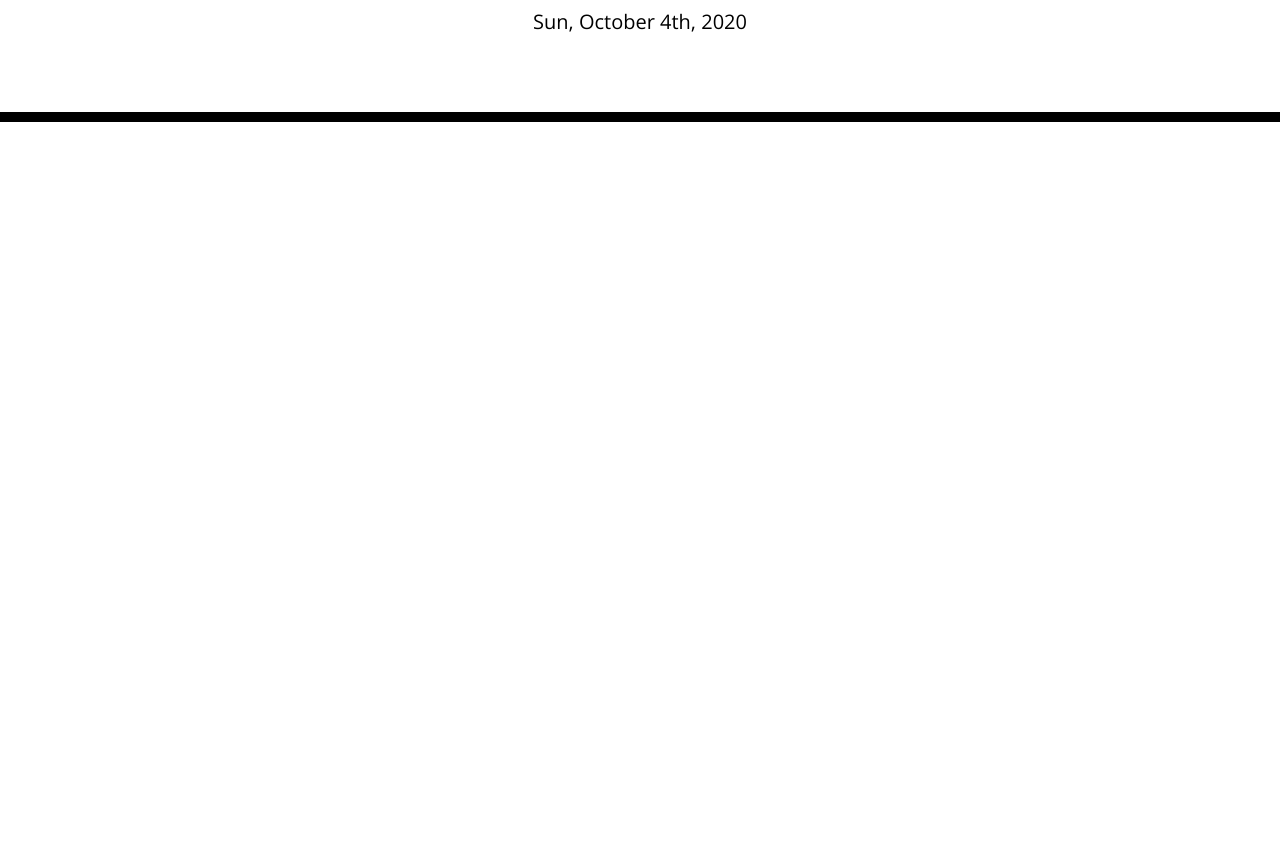
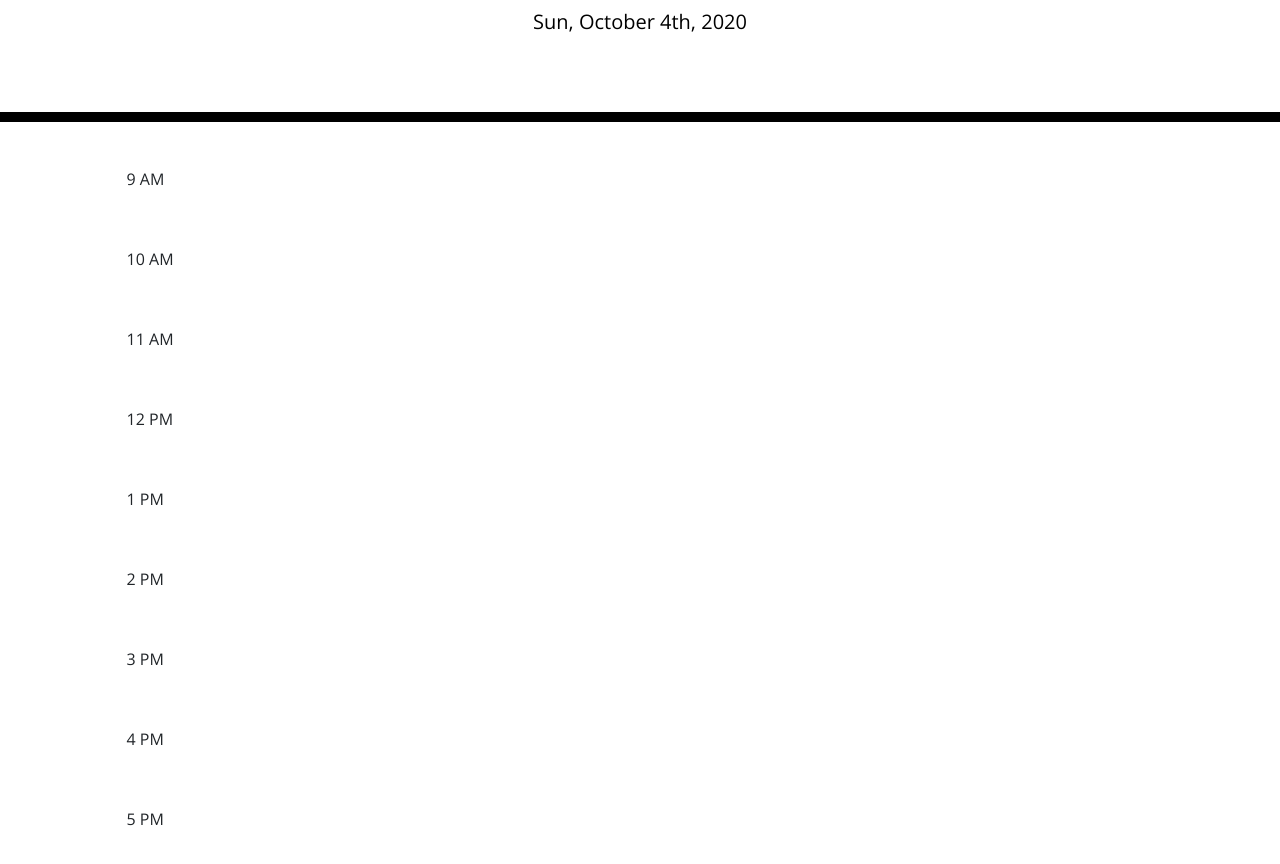
Before and after one commit to maiyiax/work-day-scheduler, a plain HTML site: page index.html in a window 1280 px wide. Shown: the part 182-1046 px from the top of the page. Before the commit the page ends 800 px from the top, so only its background shows below. Drawn offline with nearby package versions, Linux system fonts and the light colour scheme.

Commit message:
added timeblocks

```diff
--- a/index.html
+++ b/index.html
@@ -30,6 +30,61 @@
     </header>
     <div class="container">
       <!-- Timeblocks go here -->
+
+      <div class="row">
+        <div class="col">
+          9 AM
+        </div>
+      </div>
+
+      <div class="row">
+        <div class="col">
+          10 AM
+        </div>
+      </div>
+
+      <div class="row">
+        <div class="col">
+          11 AM
+        </div>
+      </div>
+
+      <div class="row">
+        <div class="col">
+          12 PM
+        </div>
+      </div>
+
+      <div class="row">
+        <div class="col">
+          1 PM
+        </div>
+      </div>
+
+      <div class="row">
+        <div class="col">
+          2 PM
+        </div>
+      </div>
+
+      <div class="row">
+        <div class="col">
+          3 PM
+        </div>
+      </div>
+
+      <div class="row">
+        <div class="col">
+          4 PM
+        </div>
+      </div>
+
+      <div class="row">
+        <div class="col">
+          5 PM
+        </div>
+      </div>
+
     </div>
 
     <script src="https://code.jquery.com/jquery-3.4.1.min.js"></script>
```
